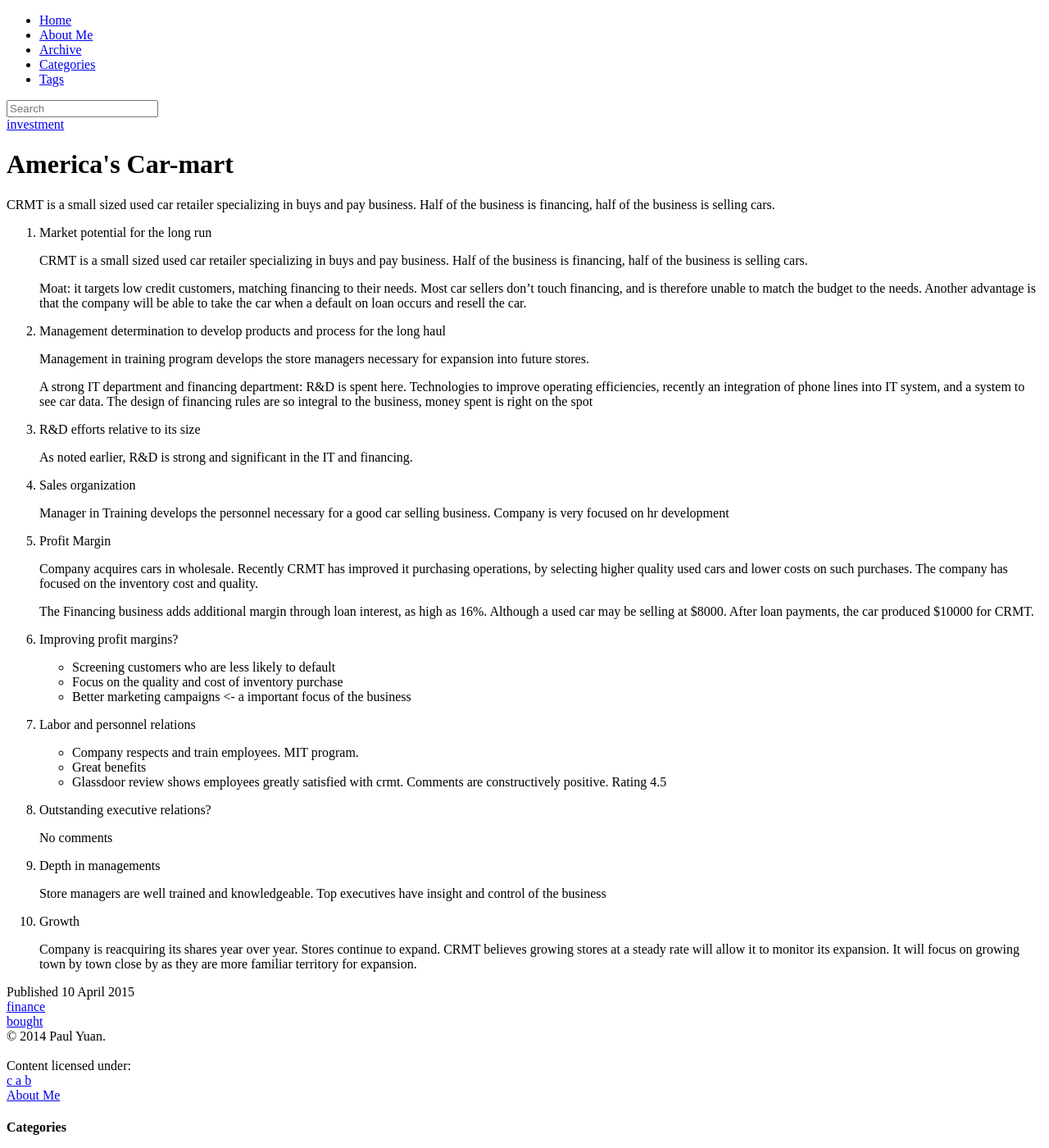
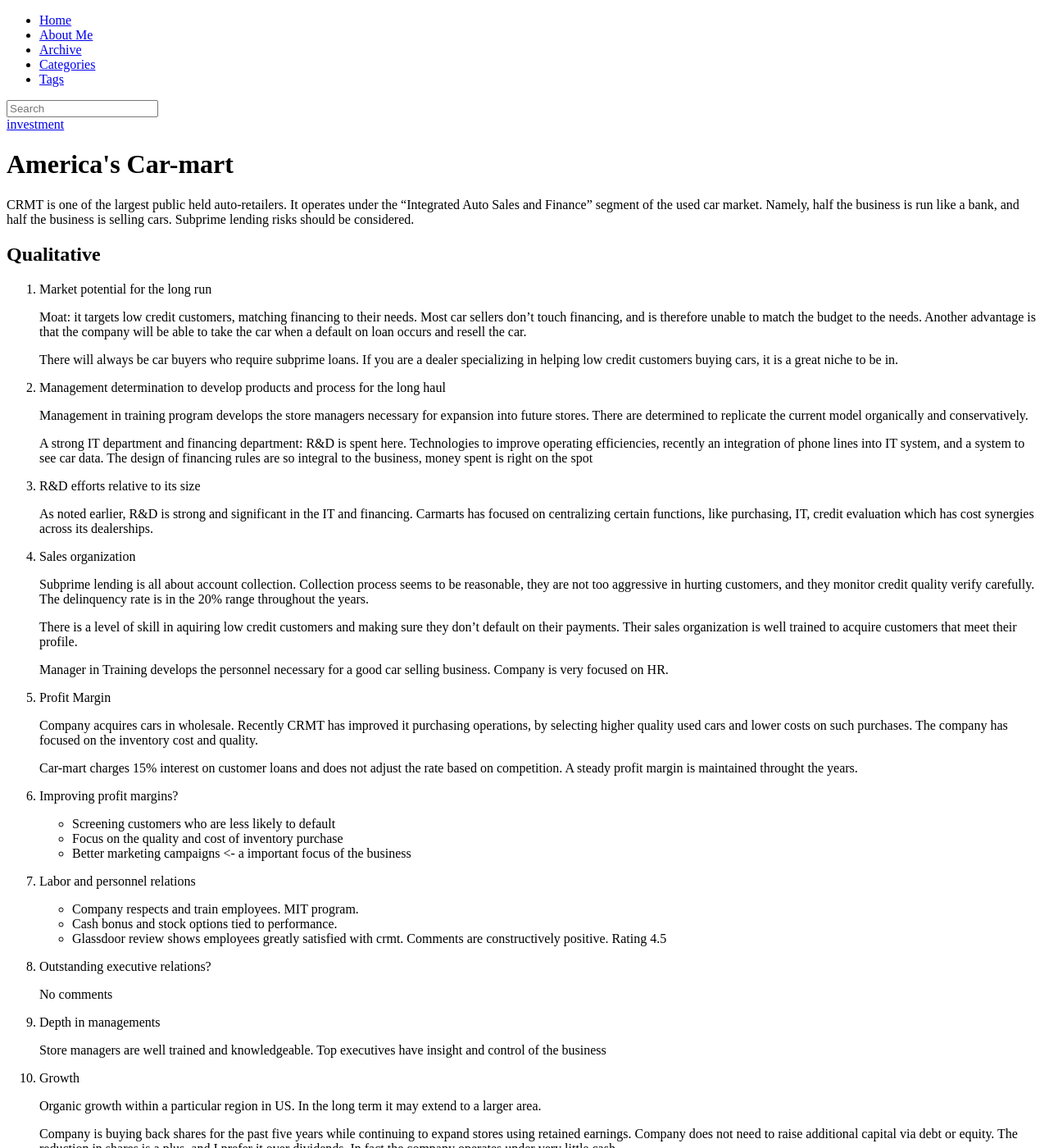
Before and after one commit to puyuan/companies, a Jekyll site: the page built from _posts/Finance/2015-04-10-american-carmart.md, in a window 1280 px wide and 1400 px high. Shown: the whole window at 82% size. Built offline with Jekyll 4.4.1, drawn with Linux system fonts in a browser that asks for light colours; nearby versions of some CDN libraries; library files that are not in the unit come from our copies; comment, search, counter and statistics services are not loaded; some of the changed text lies outside the part shown.

Commit message:
updated CRMT

```diff
--- a/_posts/Finance/2015-04-10-american-carmart.md
+++ b/_posts/Finance/2015-04-10-american-carmart.md
@@ -1,41 +1,45 @@
 ---
 layout: post
 title:  "America's Car-mart"
-date:   2015-04-10 21:46:04
+date:   2015-08-01
 categories: investment
 tags: finance bought
 ---
 
-CRMT is a small sized used car retailer specializing in buys and pay business. Half of the business is financing, half of the business is selling cars.
+CRMT is one of the largest public held auto-retailers. It operates under the "Integrated Auto Sales and Finance" segment of the used car market.  Namely, half the business is run like a bank, and half the business is selling cars. Subprime lending risks should be considered.
 
 <!--more-->
 
-
+## Qualitative
 1. Market potential for the long run
 
-    CRMT is a small sized used car retailer specializing in buys and pay business. Half of the business is financing, half of the business is selling cars.
+    Moat: it targets low credit customers, matching financing to   their needs. Most car sellers don’t touch financing, and is therefore unable to match the budget to the needs. Another advantage is that the company will be able to take the car when a default on loan occurs and resell the car.
 
-    Moat: it targets low credit customers, matching financing to their needs. Most car sellers don’t touch financing, and is therefore unable to match the budget to the needs. Another advantage is that the company will be able to take the car when a default on loan occurs and resell the car.
+    There will always be car buyers who require subprime loans. If you are a dealer specializing in helping low credit customers buying cars, it is a great niche to be in.
 
 2. Management determination to develop products and process for the long haul
 
-    Management in training program develops the store managers necessary for expansion into future stores.
+    Management in training program develops the store managers necessary for expansion into future stores. There are determined to replicate the current model organically and conservatively.
 
     A strong IT department and financing department: R&D is spent here. Technologies to improve operating efficiencies, recently an integration of phone lines into IT system, and a system to see car data. The design of financing rules are so integral to the business, money spent is right on the spot
 
 3. R&D efforts relative to its size
 
-    As noted earlier, R&D is strong and significant in the IT and financing.
+    As noted earlier, R&D is strong and significant in the IT and financing. Carmarts has focused on centralizing certain functions, like purchasing, IT, credit evaluation which has cost synergies across its dealerships.
 
 4. Sales organization
 
-    Manager in Training develops the personnel necessary for a good car selling business. Company is very focused on hr development
+   Subprime lending is all about account collection. Collection process seems to be reasonable, they are not too aggressive in hurting customers, and they monitor credit quality verify carefully. The delinquency rate is in the 20% range throughout the years.
+
+   There is a level of skill in aquiring low credit customers and making sure they don't default on their payments. Their sales organization is well trained to acquire customers that meet their profile.
+
+    Manager in Training develops the personnel necessary for a good car selling business. Company is very focused on HR.
 
 5. Profit Margin
 
     Company acquires cars in wholesale. Recently CRMT has improved it purchasing operations, by selecting higher quality used cars and lower costs on such purchases. The company has focused on the inventory cost and quality.
 
-    The Financing business adds additional margin through loan interest, as high as 16%. Although a used car may be selling at $8000. After loan payments, the car produced $10000 for CRMT.
+    Car-mart charges 15% interest on customer loans and does not adjust the rate based on competition. A steady profit margin is maintained throught the years.
 
 6. Improving profit margins?
 
@@ -46,7 +50,7 @@
 7. Labor and personnel relations
 
     - Company respects and train employees. MIT program.
-    - Great benefits
+    - Cash bonus and stock options tied to performance.
     - Glassdoor review shows employees greatly satisfied with crmt. Comments are constructively positive. Rating 4.5
 
 8. Outstanding executive relations?
@@ -59,4 +63,6 @@
 
 10. Growth
 
-    Company is reacquiring its shares year over year. Stores continue to expand. CRMT believes growing stores at a steady rate will allow it to monitor its expansion. It will focus on growing town by town close by as they are more familiar territory for expansion.
+    Organic growth within a particular region in US. In the long term it may extend to a larger area.
+
+    Company is buying back shares for the past five years while continuing to expand stores using retained earnings. Company does not need to raise additional capital via debt or equity. The reduction in shares is a plus, and I prefer it over dividends. In fact the company operates under very little cash.
```
Also changed, not shown: _posts/Taiwan/2015-07-31-9939-宏全國際.md (+3 -1 lines).
